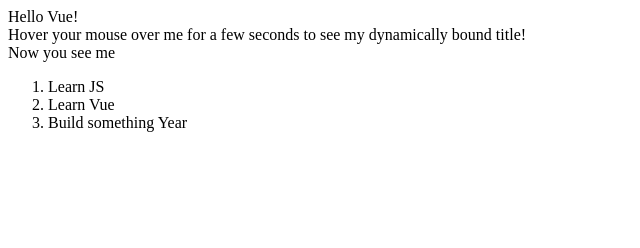
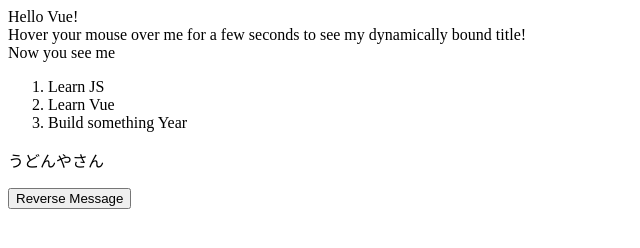
Before and after one commit to div-antk/vue-practice, a plain HTML site: page index.html in a window 1280 px wide. Shown: the whole page, without its empty margins (0-640 px from the left). Drawn offline with nearby package versions, Linux system fonts and the light colour scheme.

Commit message:
ユーザー入力。文字を逆さにする

```diff
--- a/index.html
+++ b/index.html
@@ -36,6 +36,12 @@
     </ol>
   </div>
 
+  <!-- ユーザー入力。文字を逆さにする -->
+  <div id="app-5">
+    <p>{{ message }}</p>
+    <button v-on:click="reverseMessage">Reverse Message</button>
+  </div>
+
   <script type="text/javascript" src="index.js"></script>
 </body>
 
--- a/index.js
+++ b/index.js
@@ -29,3 +29,15 @@ var app4 = new Vue({
     ]
   }
 });
+
+var app5 = new Vue({
+  el: '#app-5',
+  data: {
+    message: 'うどんやさん'
+  },
+  methods: {
+    reverseMessage: function() {
+      this.message = this.message.split('').reverse().join('')
+    }
+  }
+});
```
